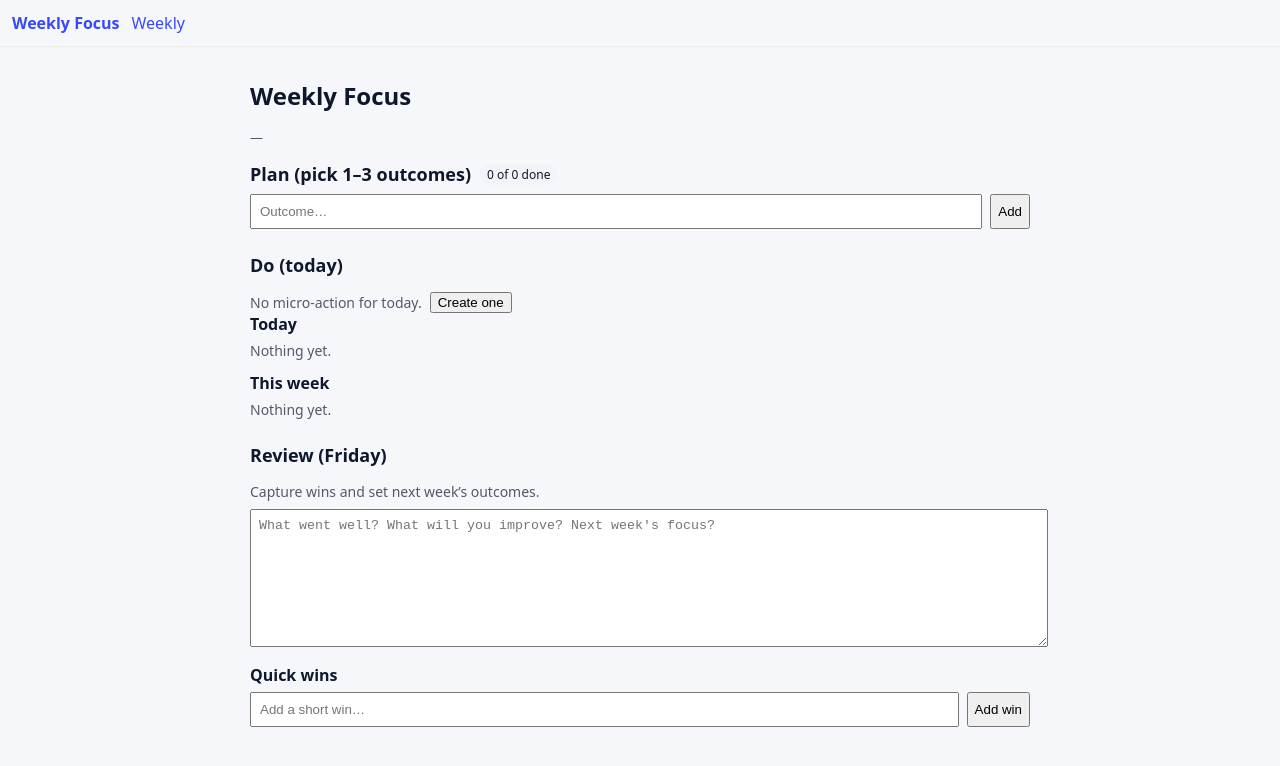
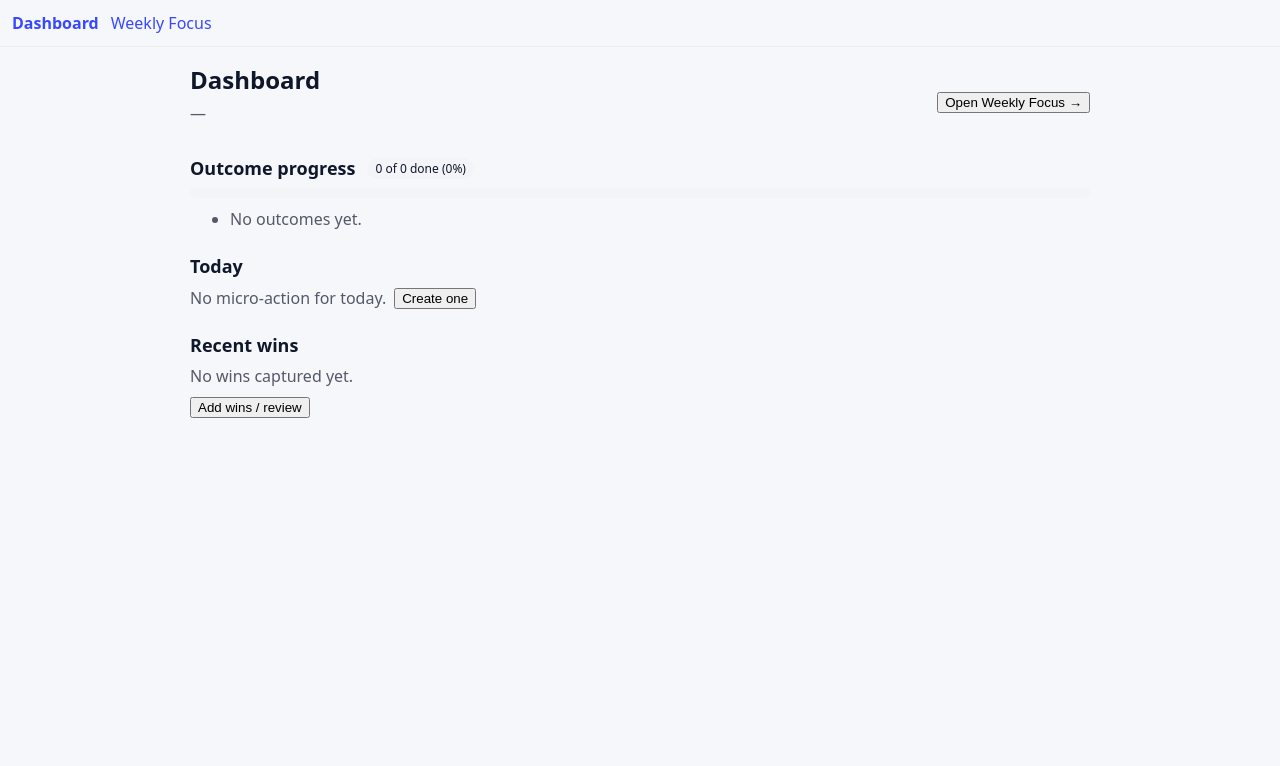
Before and after one commit to ricardo2881/lifecoach, a React (Vite) app in the folder vitejs-vite-t1pxjefp/: page / in a window 1280 px wide. Shown: the top 766 px of the page. Built offline with nearby package versions, Linux system fonts and the light colour scheme.

Commit message:
Update main.tsx

```diff
--- a/vitejs-vite-t1pxjefp/src/main.tsx
+++ b/vitejs-vite-t1pxjefp/src/main.tsx
@@ -1,22 +1,25 @@
+// vitejs-vite-t1pxjefp/src/main.tsx
 import { createRoot } from "react-dom/client";
 import { HashRouter, Routes, Route, Link } from "react-router-dom";
+import Dashboard from "./routes/Dashboard";
 import Weekly from "./routes/Weekly";
-
-// Unregister any old service workers that might serve stale bundles
-if ("serviceWorker" in navigator && navigator.serviceWorker.getRegistrations) {
-  navigator.serviceWorker.getRegistrations().then(rs => rs.forEach(r => r.unregister()));
-}
 
 function Root() {
   return (
     <HashRouter>
       <div>
-        <nav style={{ padding: 12, borderBottom: "1px solid #eee" }}>
-          <Link to="/" style={{ marginRight: 12, fontWeight: 600 }}>Weekly Focus</Link>
-          <Link to="/weekly">Weekly</Link>
+        {/* Simple top nav */}
+        <nav style={{
+          padding: 12, borderBottom: "1px solid #eee",
+          display: "flex", gap: 12, alignItems: "center"
+        }}>
+          <Link to="/" style={{ fontWeight: 700 }}>Dashboard</Link>
+          <Link to="/weekly">Weekly Focus</Link>
         </nav>
+
+        {/* Routes */}
         <Routes>
-          <Route path="/" element={<Weekly />} />
+          <Route path="/" element={<Dashboard />} />
           <Route path="/weekly" element={<Weekly />} />
         </Routes>
       </div>
@@ -26,3 +29,8 @@ function Root() {
 
 const root = document.getElementById("root")!;
 createRoot(root).render(<Root />);
+
+// keep SW clean during dev
+if ("serviceWorker" in navigator && navigator.serviceWorker.getRegistrations) {
+  navigator.serviceWorker.getRegistrations().then(rs => rs.forEach(r => r.unregister()));
+}
```
